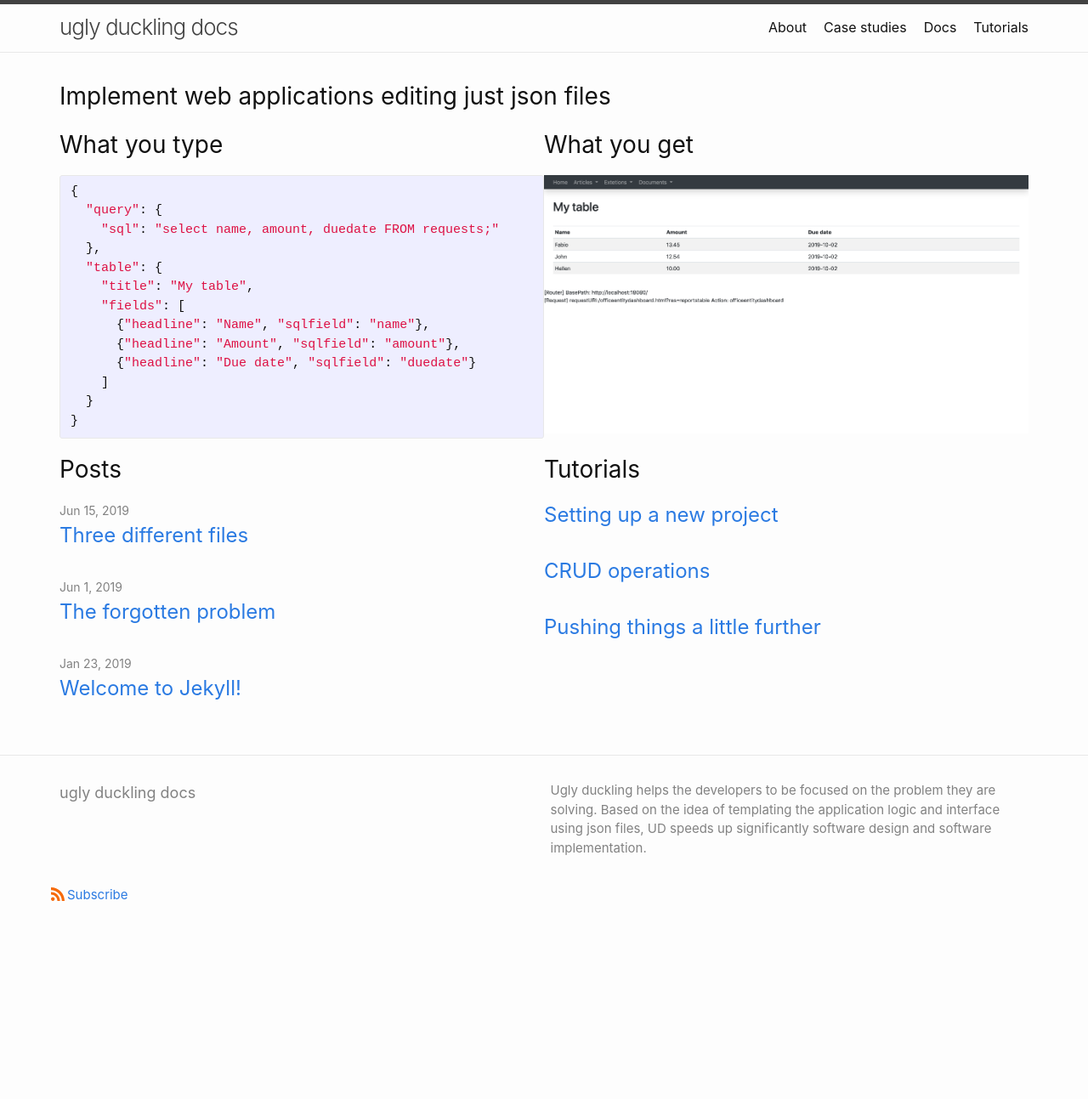
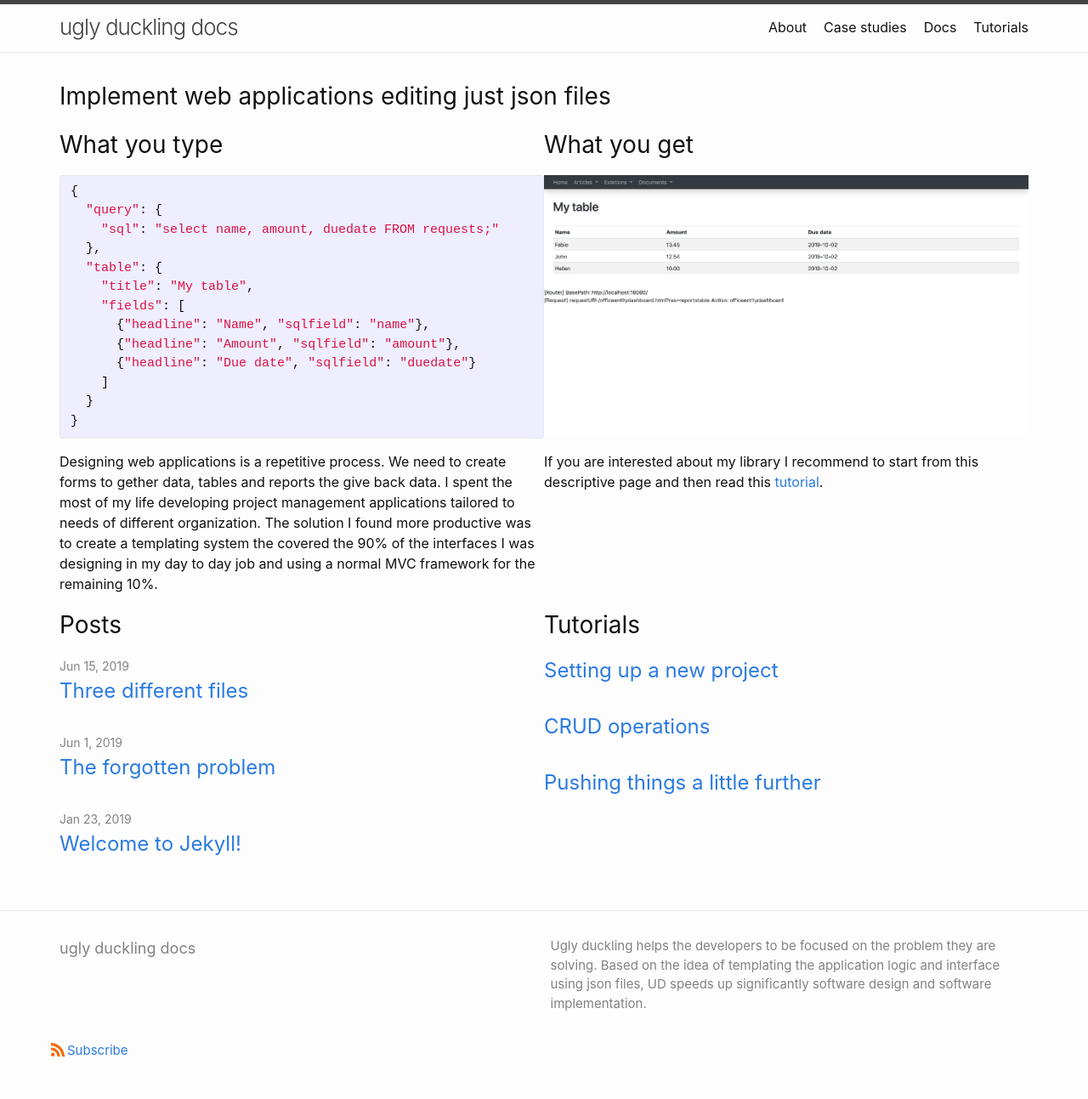
Before and after one commit to fabiomattei/uddocs, a Jekyll site: the page built from index.md, in a window 1280 px wide. Shown: the whole page at 85% size. Built offline with Jekyll 4.4.1, drawn with Linux system fonts in a browser that asks for light colours; before the commit the page ends 1110 px from its top, so only the background shows below that.

Commit message:
home page

```diff
--- a/index.md
+++ b/index.md
@@ -4,3 +4,7 @@
 
 layout: home
 ---
+
+Designing web applications is a repetitive process. We need to create forms to gether data, tables and reports the give back data. I spent the most of my life developing project management applications tailored to needs of different organization. The solution I found more productive was to create a templating system the covered the 90% of the interfaces I was designing in my day to day job and using a normal MVC framework for the remaining 10%.
+
+If you are interested about my library I recommend to start from this descriptive page and then read this <a href="{{site.baseurl}}/tutorials/crud">tutorial</a>.
```
